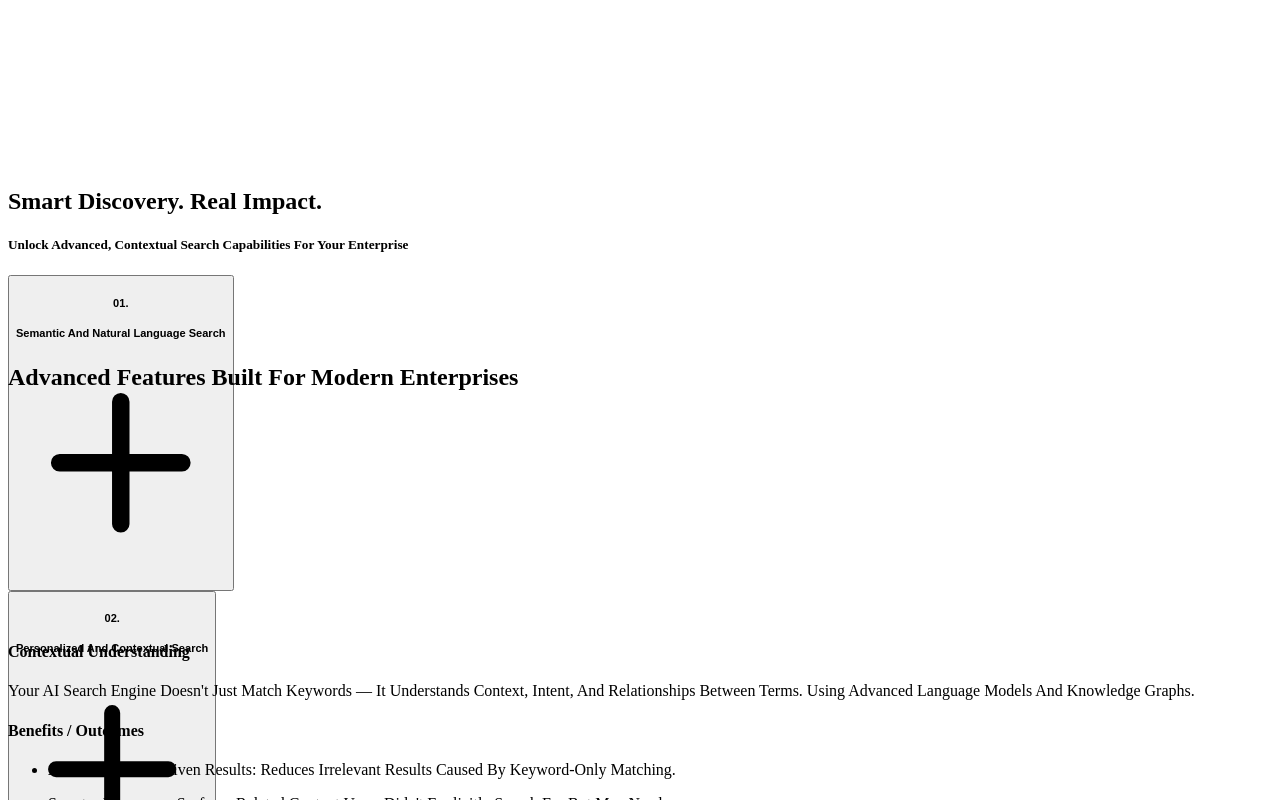
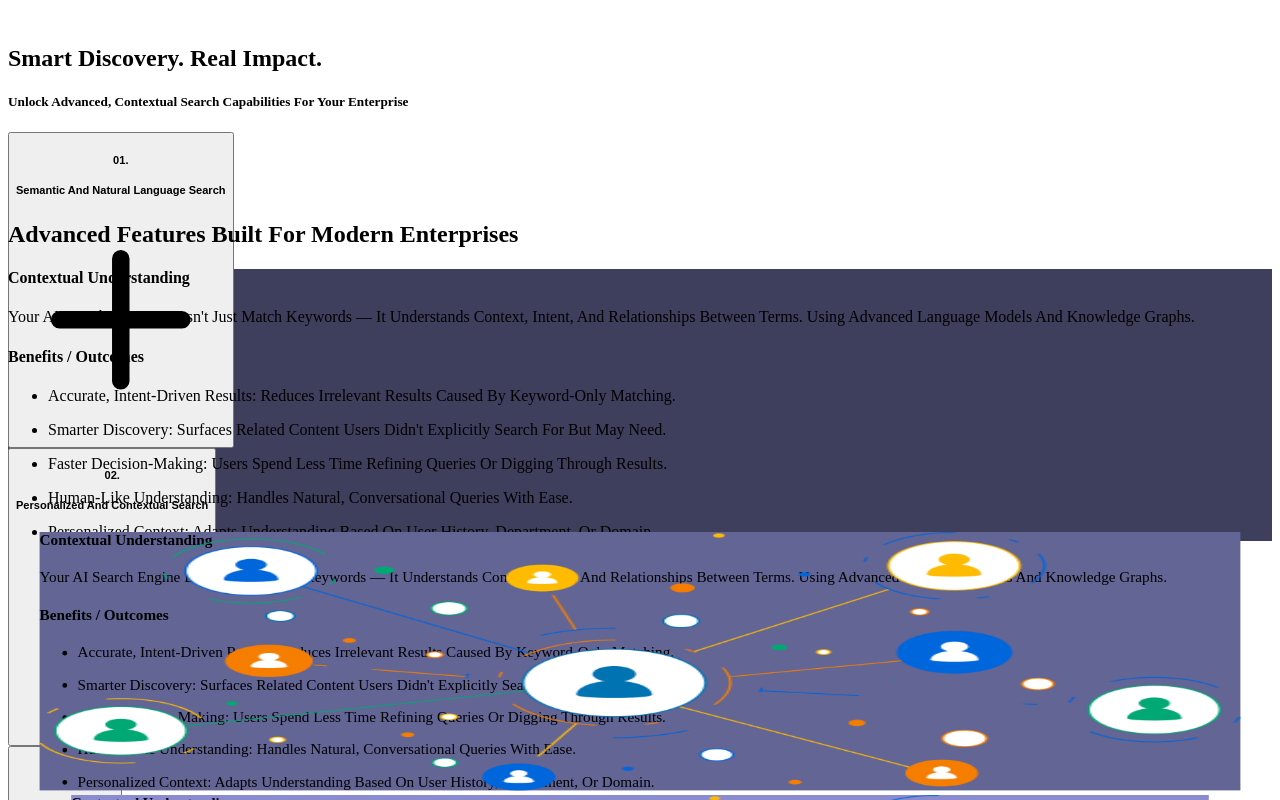
Before and after one commit to UI-CAP/components, a Next.js app: page /ProductPage in a window 1280 px wide. Shown: the part 2000-2800 px from the top of the page. Built offline with nearby package versions, Linux system fonts and the light colour scheme.

Commit message:
update-animation

```diff
--- a/src/component/home-page/menu.js
+++ b/src/component/home-page/menu.js
@@ -6,7 +6,6 @@ import { ArrowRight } from 'lucide-react';
 import Image from 'next/image';
 import data from "@/data/home-page/data.json";
 import { AnimatePresence } from 'framer-motion';
-import CTAButton from "@/component/shared/CTAButton";
 
 const MenuBar = () => {
   const [isScrolled, setIsScrolled] = useState(false);
@@ -82,25 +81,12 @@ const MenuBar = () => {
 
       {/* Right: Buttons */}
       <div className="flex items-center gap-4">
-        {data.menu.ctas && data.menu.ctas.map((cta, index) => (
-          <CTAButton
-            key={index}
-            label={cta.label}
-            href={cta.link}
-            bg={cta.bg}
-            textColor={cta.textColor}
-            hoverBg={cta.hoverBg}
-            hoverTextColor={cta.hoverTextColor}
-            icon={cta.icon}
-            hoverIcon={cta.hoverIcon}
-            iconSize={36}
-            borderColor={cta.bg === 'transparent' ? '#000000' : 'transparent'}
-            hoverBorderColor={cta.hoverBg}
-            target={cta.target}
-            variant={cta.bg === 'transparent' ? 'secondary' : 'primary'}
-            className="px-8 py-4"
-          />
-        ))}
+        <button className="px-8 py-4 cursor-pointer text-black border border-black rounded-full button">
+          Talk to Us
+        </button>
+        <button className="px-8 py-4 cursor-pointer text-white bg-[#DF4364] rounded-full button">
+          Book A Demo
+        </button>
       </div>
 
 
@@ -212,16 +198,10 @@ const MenuBar = () => {
                             <p className="text-white/80">
                               {banner.description}
                             </p>
-                            {banner.cta && (
-                              <CTAButton
-                                label={banner.cta.label}
-                                href={banner.cta.link}
-                                bg={banner.cta.bg}
-                                textColor={banner.cta.textColor}
-                                hoverBg={banner.cta.hoverBg}
-                                hoverTextColor={banner.cta.hoverTextColor}
-                              />
-                            )}
+                            <button className="bg-white hover:bg-gray-100 button text-black font-medium px-4 py-3 rounded-full flex items-center gap-2 w-fit transition-all group">
+                              {banner.ctaText}
+                              <ArrowRight size={14} className="group-hover:translate-x-1 transition-transform" />
+                            </button>
                           </div>
                           {/* Robot/AI Image */}
                           <div className="absolute bottom-3 flex items-center justify-center w-36 h-36">
--- a/src/component/product-page/AdvancedFeaturesSection.js
+++ b/src/component/product-page/AdvancedFeaturesSection.js
@@ -1,11 +1,39 @@
 "use client";
 
-import React from 'react';
+import React, { useState } from 'react';
 import Image from 'next/image';
 import data from '@/data/product-page/data.json';
+import { motion } from 'framer-motion';
 
 const AdvancedFeaturesSection = () => {
     const { advancedFeatures } = data;
+
+    // Card configuration: prefer data.json cards, fallback to defaults
+    const cards = (advancedFeatures.cards && advancedFeatures.cards.length)
+        ? advancedFeatures.cards
+        : [
+            { id: 'card-1', color: '#3D3F5C' },
+            { id: 'card-2', color: '#636595' },
+            { id: 'card-3', color: '#8A8CCF' }
+        ];
+
+    const [cardOrder, setCardOrder] = useState(['card-1', 'card-2', 'card-3']);
+
+    const handleCardClick = (clickedId) => {
+        // Find index of clicked card
+        const clickedIndex = cardOrder.indexOf(clickedId);
+
+        // If it's the front card (index 0), do nothing
+        if (clickedIndex === 0) return;
+
+        // Rotate array so clickedId moves to front (index 0)
+        const newOrder = [...cardOrder];
+        // Rotate loop
+        for (let i = 0; i < clickedIndex; i++) {
+            newOrder.push(newOrder.shift());
+        }
+        setCardOrder(newOrder);
+    };
 
     return (
         <section className="w-full py-16 md:py-20 lg:py-24 px-[2%] md:px-[4%] lg:px-[7%] bg-white">
@@ -15,30 +43,41 @@ const AdvancedFeaturesSection = () => {
                     {advancedFeatures.title}
                 </h2>
 
-                {/* Main Content Grid */}
-                <div className="relative" style={{ height: '75vh' }}>
-                    {/* Purple decorative layers - pyramid effect: progressively narrower, centered */}
-                    <div
-                        className="absolute hidden lg:block left-1/2 transform -translate-x-1/2 rounded-t-[32px] bg-[#B5B4DC]"
-                        style={{ zIndex: 0, top: '-9.6vh', width: '87%', height: '12.8vh' }}
-                    />
-                    <div
-                        className="absolute hidden lg:block left-1/2 transform -translate-x-1/2 rounded-t-[32px] bg-[#7E7AC4]"
-                        style={{ zIndex: 1, top: '-4.8vh', width: '95%', height: '13.6vh' }}
-                    />
+                {/* Main Content Grid with Card Stack */}
+                <div className="relative w-full" style={{ height: '75vh' }}>
+                    {cards.map((card) => {
+                        const index = cardOrder.indexOf(card.id);
+                        const isFront = index === 0;
 
-                    {/* Main Dark Card */}
-                    <div className="relative bg-[#3D3F5C] rounded-[24px] lg:rounded-[32px] p-8 md:p-12 lg:p-16" style={{ zIndex: 2, height: '100%' }}>
-                        <div className="grid grid-cols-1 lg:grid-cols-2 gap-8 md:gap-12 lg:gap-16 items-center">
+                        return (
+                            <motion.div
+                                key={card.id}
+                                className={`absolute top-0 left-0 w-full h-full rounded-[24px] lg:rounded-[32px] p-8 md:p-12 lg:p-16 shadow-xl ${!isFront ? 'cursor-pointer' : ''}`}
+                                style={{
+                                    backgroundColor: card.color,
+                                    transformOrigin: 'top center'
+                                }}
+                                animate={{
+                                    y: index * -30,
+                                    scale: 1 - (index * 0.05),
+                                    zIndex: cards.length - index,
+                                }}
+                                transition={{
+                                    duration: 0.5,
+                                    ease: "easeInOut"
+                                }}
+                                onClick={() => handleCardClick(card.id)}
+                            >
+                                <div className="grid grid-cols-1 lg:grid-cols-2 gap-8 md:gap-12 lg:gap-16 items-center h-full">
                                     {/* Left Side - Network Visualization */}
-                            <div className="w-full flex justify-center">
+                                    <div className="w-full flex justify-center h-full items-center">
                                         <div className="relative w-full max-w-[500px] aspect-square">
                                             <Image
                                                 src={advancedFeatures.image}
                                                 alt={advancedFeatures.imageAlt}
                                                 fill
                                                 className="object-contain"
-                                        priority
+                                                priority={isFront}
                                             />
                                         </div>
                                     </div>
@@ -65,7 +104,6 @@ const AdvancedFeaturesSection = () => {
                                                     key={benefit.id}
                                                     className="text-gray-300  leading-relaxed pl-5 relative before:content-['•'] before:absolute before:left-0 before:text-white before:font-bold"
                                                 >
-
                                                     <p>
                                                         {benefit.heading} {benefit.text}
                                                     </p>
@@ -74,7 +112,9 @@ const AdvancedFeaturesSection = () => {
                                         </ul>
                                     </div>
                                 </div>
-                    </div>
+                            </motion.div>
+                        );
+                    })}
                 </div>
             </div>
         </section>
--- a/src/data/product-page/data.json
+++ b/src/data/product-page/data.json
@@ -91,6 +91,11 @@
         "title": "Advanced Features Built For Modern Enterprises",
         "image": "/assets/image/advanceFeature.png",
         "imageAlt": "Network visualization showing contextual understanding",
+        "cards": [
+            { "id": "card-1", "color": "#3D3F5C" },
+            { "id": "card-2", "color": "#636595" },
+            { "id": "card-3", "color": "#8A8CCF" }
+        ],
         "mainFeature": {
             "title": "Contextual Understanding",
             "description": "Your AI Search Engine Doesn't Just Match Keywords — It Understands Context, Intent, And Relationships Between Terms. Using Advanced Language Models And Knowledge Graphs."
```
Lines whose indentation alone changed are shown as unchanged.
